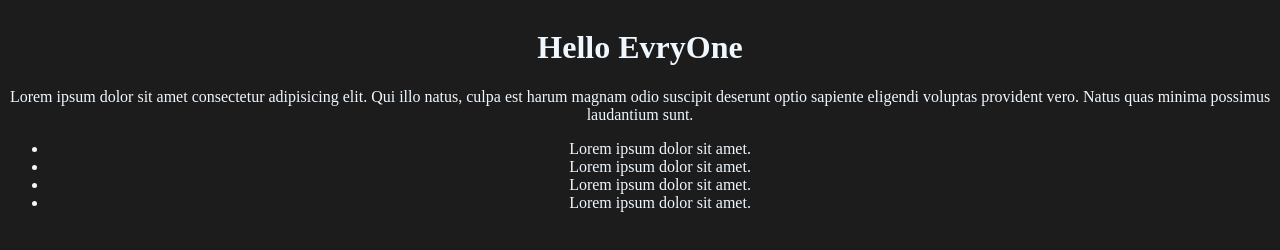
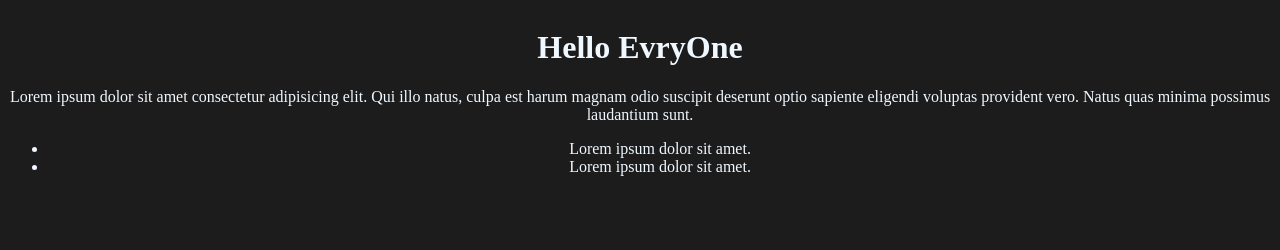
Before and after one commit to HamzaEzziymy/course_git, a plain HTML site: page index.html in a window 1280 px wide. Drawn offline with Linux system fonts and the light colour scheme.

Commit message:
index.html

```diff
--- a/index.html
+++ b/index.html
@@ -14,8 +14,6 @@
         <ul>
             <li>Lorem ipsum dolor sit amet.</li>
             <li>Lorem ipsum dolor sit amet.</li>
-            <li>Lorem ipsum dolor sit amet.</li>
-            <li>Lorem ipsum dolor sit amet.</li>
         </ul>
     </div>
 
```
